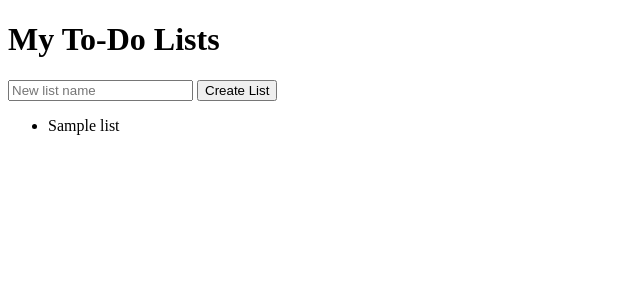
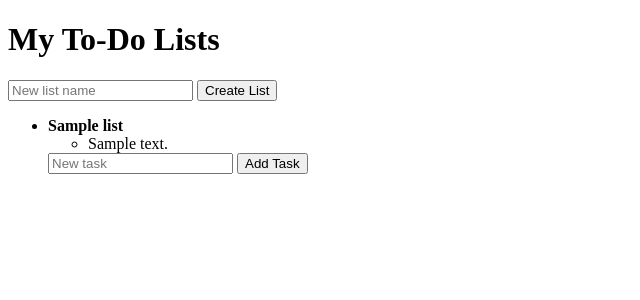
Before and after one commit to CI-Till-Krempel/horseless-carriage-eval-todo-app, a Flask app: template templates/index.html in a window 1280 px wide. Shown: the top 300 px of the page, without its empty margins (0-640 px from the left). Run offline with Flask 3, Linux system fonts and the light colour scheme; the template is opened without the code that fills it: most values are stand-ins (such as "Sample title", 1, 10 or a date in 2020).

Commit message:
feat: implement task addition to lists

```diff
--- a/app.py
+++ b/app.py
@@ -3,7 +3,9 @@ from flask import Flask, render_template, request, redirect, url_for
 app = Flask(__name__)
 
 # In-memory data store
+# List structure: {'id': int, 'name': str, 'tasks': [{'text': str, 'completed': bool}]}
 lists = []
+list_counter = 0
 
 @app.route('/')
 def index():
@@ -11,9 +13,20 @@ def index():
 
 @app.route('/create_list', methods=['POST'])
 def create_list():
+    global list_counter
     list_name = request.form.get('list_name')
     if list_name:
-        lists.append({'name': list_name, 'tasks': []})
+        list_counter += 1
+        lists.append({'id': list_counter, 'name': list_name, 'tasks': []})
+    return redirect(url_for('index'))
+
+@app.route('/add_task/<int:list_id>', methods=['POST'])
+def add_task(list_id):
+    task_text = request.form.get('task_text')
+    for todo_list in lists:
+        if todo_list['id'] == list_id:
+            todo_list['tasks'].append({'text': task_text, 'completed': False})
+            break
     return redirect(url_for('index'))
 
 if __name__ == '__main__':
--- a/templates/index.html
+++ b/templates/index.html
@@ -12,7 +12,18 @@
     </form>
     <ul>
         {% for list in lists %}
-            <li>{{ list.name }}</li>
+            <li>
+                <strong>{{ list.name }}</strong>
+                <ul>
+                    {% for task in list.tasks %}
+                        <li>{{ task.text }}</li>
+                    {% endfor %}
+                </ul>
+                <form action="/add_task/{{ list.id }}" method="POST">
+                    <input type="text" name="task_text" placeholder="New task" required>
+                    <button type="submit">Add Task</button>
+                </form>
+            </li>
         {% endfor %}
     </ul>
 </body>
```
Also changed, not shown: specs/stories/US-0003-US-0002:-Add-Task-to-List.md (added, +27 -0 lines), .hc/state.json.
